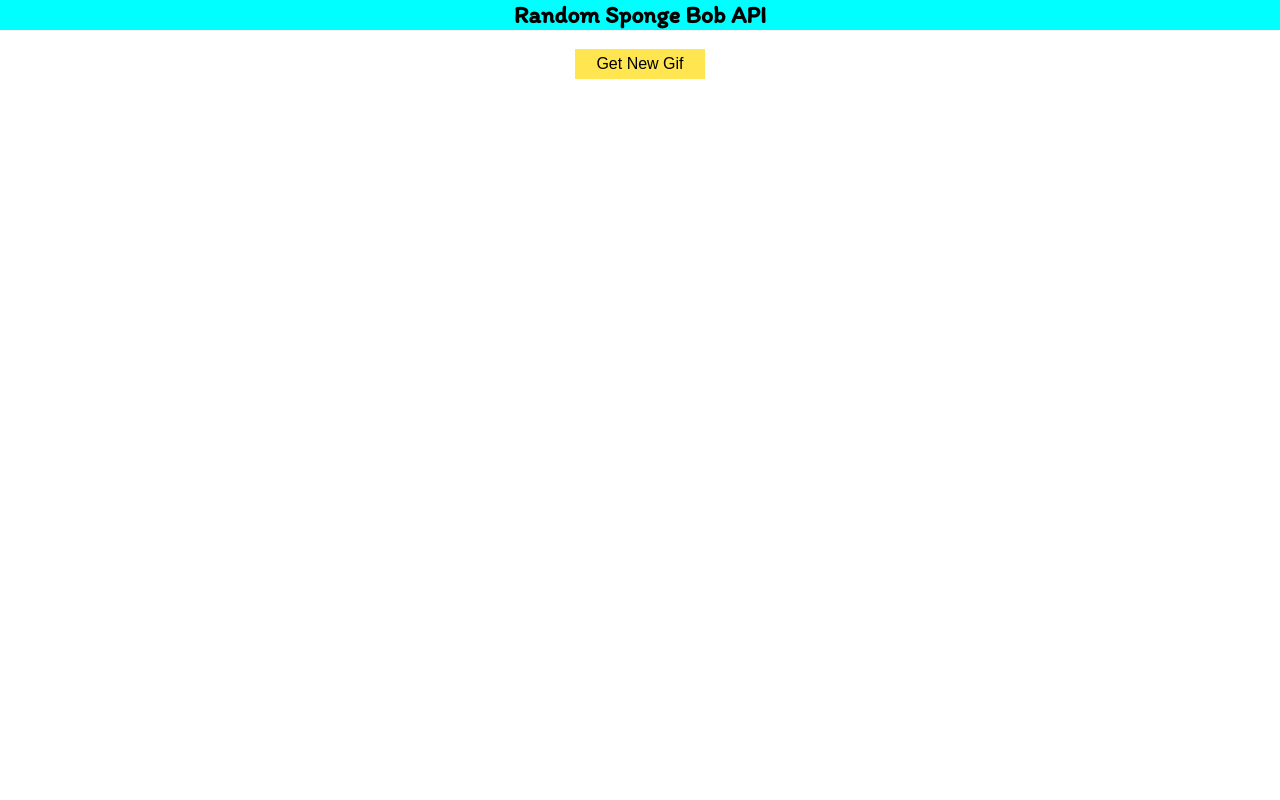
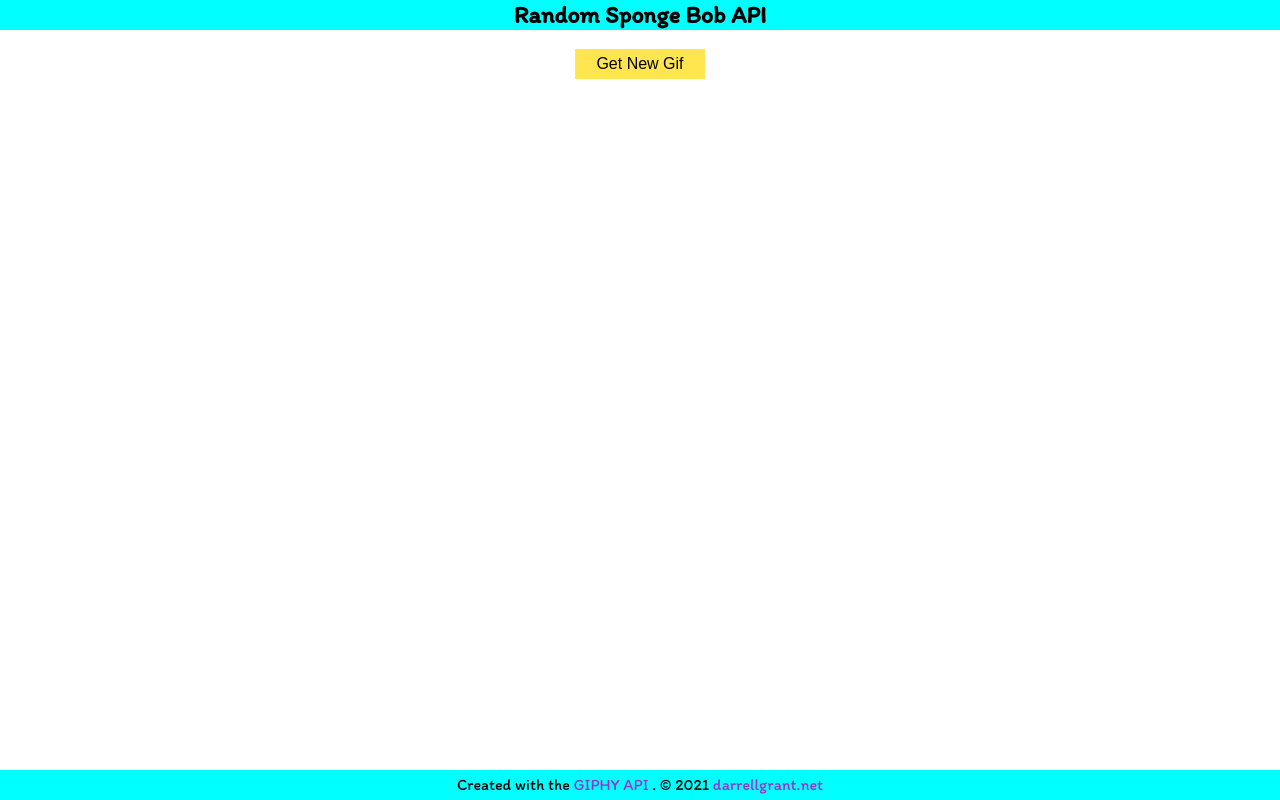
Before and after one commit to darrellgrant/random-sponge-bob-api, a plain HTML site: page index.html in a window 1280 px wide. Drawn offline with Linux system fonts and the light colour scheme; no server answers.

Commit message:
added footer and links

```diff
--- a/index.html
+++ b/index.html
@@ -14,6 +14,7 @@
     <link rel="stylesheet" type="text/css" href="style.css" />
   </head>
   <body>
+    <div id="container">
       <section id="navbar">
         <div id="titlediv">
           <h1>Random Sponge Bob API</h1>
@@ -25,6 +26,15 @@
       <section id="parent">
         <div id="showcase"></div>
       </section>
+    </div>
+    <footer id="footer">
+      <p>
+        Created with the
+        <a href="https://developers.giphy.com/docs/api#quick-start-guide"
+          >GIPHY API </a
+        >. &#169; 2021 <a href="https://darrellgrant.net/">darrellgrant.net</a>
+      </p>
+    </footer>
     <script src="script.js"></script>
   </body>
 </html>
--- a/style.css
+++ b/style.css
@@ -4,8 +4,13 @@
   box-sizing: border-box;
 }
 
+html,
 body {
+  height: 100%;
   font-family: "Itim", cursive;
+}
+#container {
+  min-height: 100%;
 }
 
 #navbar {
@@ -30,7 +35,25 @@
   display: flex;
   justify-content: center;
   align-items: center;
+  padding-bottom: 100px;
 }
 #showcase {
   margin-top: 150px;
 }
+
+#footer {
+  width: 100vw;
+  height: 30px;
+  position: relative;
+  background-color: aqua;
+  text-align: center;
+  margin-top: -30px;
+  clear: both;
+  padding-top: 5px;
+}
+
+a:link,
+a:visited {
+  color: darkorchid;
+  text-decoration: none;
+}
```
Lines whose indentation alone changed are shown as unchanged.
